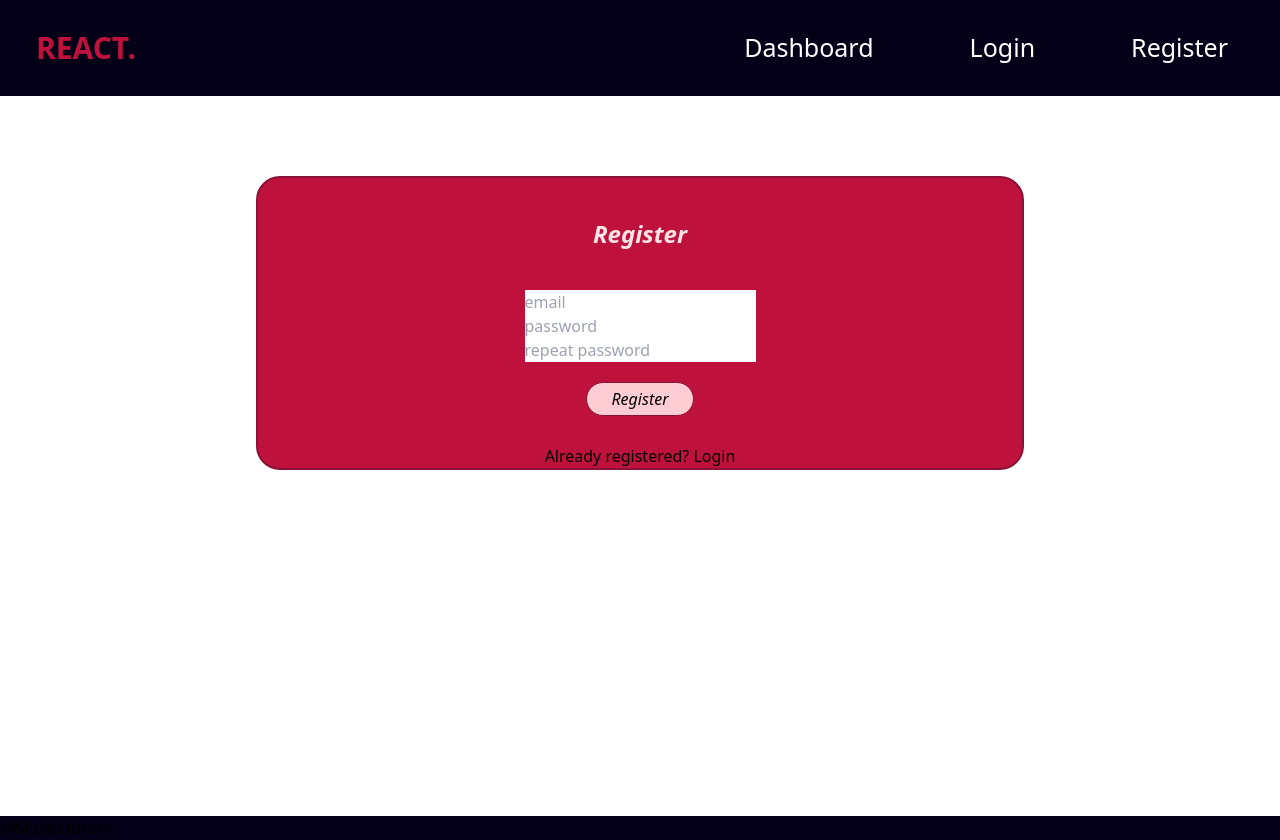
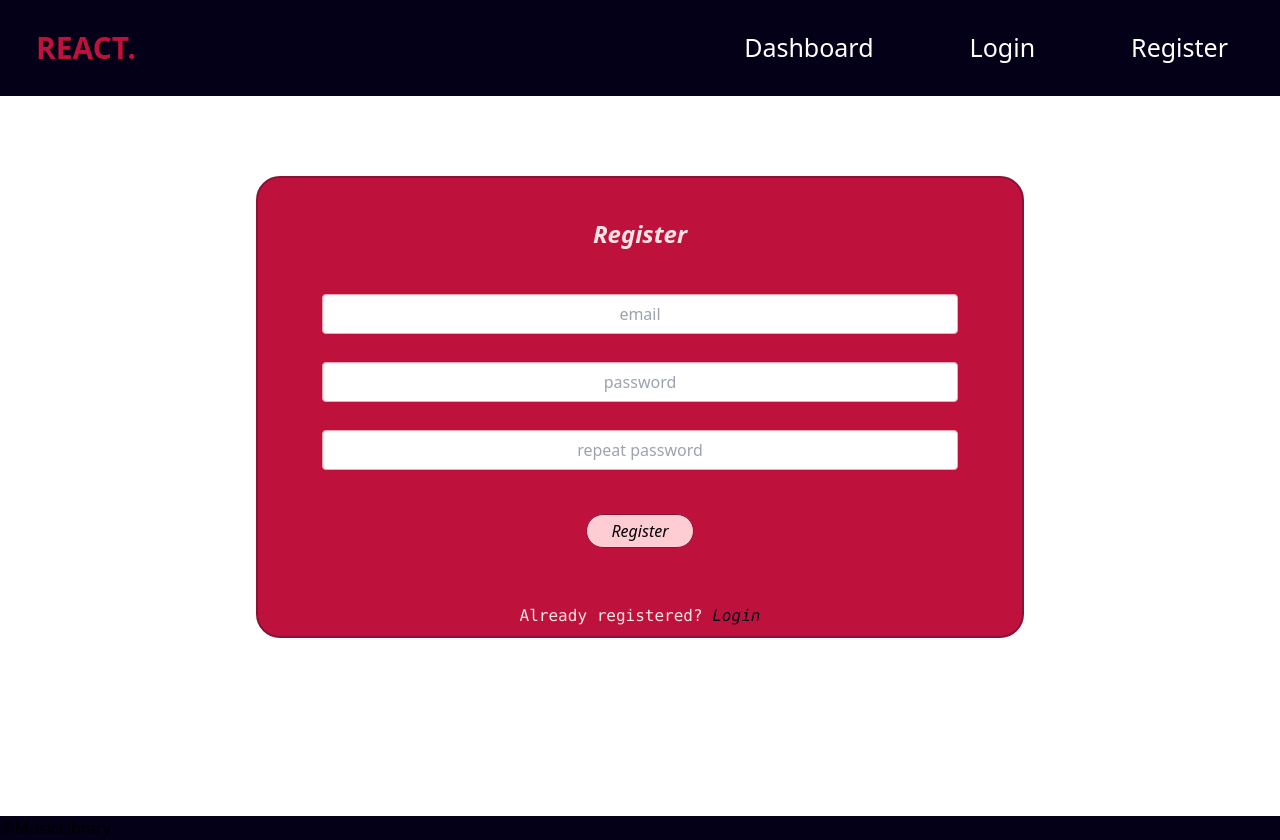
Before and after one commit to Piko327/CatalogMovie, a React (Create React App) app: page /Register in a window 1280 px wide. Built offline with nearby package versions, Linux system fonts and the light colour scheme.

Commit message:
login and register css finish

```diff
--- a/src/comonents/Create/Create.js
+++ b/src/comonents/Create/Create.js
@@ -93,7 +93,7 @@ const Create = () => {
           type="submit" disabled={!Object.values(value).every((x)=>x!=="")}>
             post
           </button>
-          {!Object.values(value).every((x)=>x!=="") && <div className='text-red-900 font-bold bg-white rounded m-1 block py-1 px-9'>All fields must be filled.</div>}
+          {!Object.values(value).every((x)=>x!=="") && <div className='text-red-900 font-bold bg-white rounded m-4 block py-1 px-2 md:px-9 '>All fields must be filled.</div>}
         </form>
         </div>
     </section>
--- a/src/comonents/Login/Login.js
+++ b/src/comonents/Login/Login.js
@@ -1,58 +1,72 @@
 import { Link, useNavigate } from "react-router-dom";
 import { login } from "../../api/userApi";
-import { useContext, useState} from "react";
+import { useContext, useState } from "react";
 import { AuthContext } from "../../context/AuthContext";
-
-
 
 const Login = () => {
   const navigate = useNavigate();
-  const {setLogin} = useContext(AuthContext);
-  const [value, setValue] = useState({ email: "",password: "",});
+  const { setLogin } = useContext(AuthContext);
+  const [value, setValue] = useState({ email: "", password: "" });
   const [error, setError] = useState("");
 
-
-        const ChangeHandler=(e) => {
-  setValue((state) => ({
+  const ChangeHandler = (e) => {
+    setValue((state) => ({
       ...state,
       [e.target.name]: e.target.value,
-      }));};
-
+    }));
+  };
 
   const onSubmitHandler = (e) => {
     e.preventDefault();
     login(value).then((resp) => {
       if (resp.email) {
         setLogin(resp);
-        navigate("/")
+        navigate("/");
+      } else {
+        setError(resp.message);
       }
-      else
-      { setError(resp.message)}})}
+    });
+  };
 
   return (
-    <section id="login">
-      <div className="form">
-        <h2>Login</h2>
-        <form className="login-form" onSubmit={onSubmitHandler}>
+    <section className="bg-white px-[20vw] py-[10vh] min-h-[90vh] ">
+      <div className="w-[60vw] bg-rose-700 border-2 border-rose-900 rounded-3xl">
+        <h2 className="text-2xl text-rose-100 italic my-10 font-bold text-center">
+          Login
+        </h2>
+        <form
+          className="flex flex-col items-center gap-5  w-full"
+          onSubmit={onSubmitHandler}
+        >
           <input
+            className=" block w-5/6 max- my-1 mx-3 rounded h-10 border-[1px] text-center border-rose-300"
             type="text"
             name="email"
             id="email"
             placeholder="email"
             value={value.email}
-            onChange={ChangeHandler}/>
+            onChange={ChangeHandler}
+          />
 
-         <input
+          <input
+            className=" block w-5/6 max- my-1 mx-3 rounded h-10 border-[1px] text-center border-rose-300"
             type="password"
             name="password"
             id="password"
             placeholder="password"
             value={value.password}
-            onChange={ChangeHandler}/>
-          <button type="submit" >login</button>
-          {error && <div className="errorMessage">{error}</div>}
-          <p className="message">
-            Not registered? <Link to="/Register">Create an account</Link>
+            onChange={ChangeHandler}
+          />
+          <button
+            className="mt-5 border-[0.5px] enabled:mb-7 trxt-primary border-rose-900 italic text-semibold rounded-full capitalize px-6 m-1 py-1 text-bold bg-rose-200 enabled:hover:bg-primary enabled:hover:text-rose-200 duration-500 ease-in-out enabled:hover:border-rose-700"
+            type="submit"
+          >
+            login
+          </button>
+
+          {error && <div className="errorMessage ">{error}</div>}
+          <p className="text-rose-100 font-mono text-center mb-2 ">
+            Not registered? <Link className='text-primary  text-bold italic' to="/Register">Create an account</Link>
           </p>
         </form>
       </div>
--- a/src/comonents/Register/Register.js
+++ b/src/comonents/Register/Register.js
@@ -1,145 +1,166 @@
-import { Link } from "react-router-dom"
-import { register } from "../../api/userApi"
-import { useNavigate } from "react-router-dom"
-import { AuthContext } from "../../context/AuthContext"
-import { useContext, nothing,useState } from "react"
- const Register =()=>
-{
-
-const {setLogin} =useContext(AuthContext)
-const [error, setError] = useState({ email:"",password:"",});
-const navigate =useNavigate()
+import { Link } from "react-router-dom";
+import { register } from "../../api/userApi";
+import { useNavigate } from "react-router-dom";
+import { AuthContext } from "../../context/AuthContext";
+import { useContext, nothing, useState } from "react";
+const Register = () => {
+  const { setLogin } = useContext(AuthContext);
+  const [error, setError] = useState({ email: "", password: "" });
+  const navigate = useNavigate();
   const [value, setValue] = useState({
-  email:"",
-  password:"",
-  repassword:"",
-
+    email: "",
+    password: "",
+    repassword: "",
   });
- const  CheckPassword=()=>
- {
-     let message=""
+  const CheckPassword = () => {
+    let message = "";
     if (value.password.length < 8) {
-      message="Password should be at least 8 characters long"
+      message = "Password should be at least 8 characters long";
       setError((state) => ({
         ...state,
-        password:message,
-        }))
+        password: message,
+      }));
     }
     // Password should contain at least one uppercase letter
     if (!/[A-Z]/.test(value.password)) {
-      message="Password should contain at least one uppercase letter"
+      message = "Password should contain at least one uppercase letter";
       setError((error) => ({
         ...error,
-        password:message
-        }))
+        password: message,
+      }));
     }
     if (!/\d/.test(value.password)) {
-      message="Password should contain at least one digit"
+      message = "Password should contain at least one digit";
       setError((state) => ({
         ...state,
-        password:message,
-        }))
+        password: message,
+      }));
     }
     // Password should contain at least one lowercase letter
     if (!/[a-z]/.test(value.password)) {
-     message=("Password should contain at least one lowercase letter")
+      message = "Password should contain at least one lowercase letter";
       setError((state) => ({
         ...state,
-      password:message,
-      }))
+        password: message,
+      }));
     }
-  if(message==="")
-   {
+    if (message === "") {
       setError((state) => ({
         ...state,
-        password:message}))}
+        password: message,
+      }));
+    }
+  };
+  const validateEmail = () => {
+    const regex = /\S+@\S+\.\S+/;
 
-  };
-  const validateEmail=()=>{
-
-   const regex = /\S+@\S+\.\S+/
-
-   if(regex.test(value.email))
-
-     {  setError((state) => ({
-       ...state,
-       email:"",
-       })) }
-     else
+    if (regex.test(value.email)) {
       setError((state) => ({
         ...state,
-       email:"Ivalid email adres",
-       })) }
-
-const  ChangeHandler=(e)=>
-{
-  setValue(state=>({
-    ...state,
-    [e.target.name]:e.target.value
-  }))
-}
-
-const  onSubmtHndler=(e)=>
- {
-  e.preventDefault()
-
-
-if(value.password===value.repassword)
-{
+        email: "",
+      }));
+    } else
       setError((state) => ({
         ...state,
-    password:"",
-    }))
+        email: "Invalid email address.",
+      }));
+  };
 
-  let data={
-    email:value.email,
-    password:value.password}
+  const ChangeHandler = (e) => {
+    setValue((state) => ({
+      ...state,
+      [e.target.name]: e.target.value,
+    }));
+  };
 
-register(data).then(resp=> {
- if(resp.message)
- {
+  const onSubmtHndler = (e) => {
+    e.preventDefault();
+
+    if (value.password === value.repassword) {
       setError((state) => ({
         ...state,
-    password:resp.message,
-    }))
- }else if(resp.email)
- {setLogin(resp)
+        password: "",
+      }));
 
-navigate("/")
+      let data = {
+        email: value.email,
+        password: value.password,
+      };
 
- }
-  })
-}else
-{
+      register(data).then((resp) => {
+        if (resp.message) {
           setError((state) => ({
             ...state,
-    password:"passwords must be same",
-    }))
+            password: resp.message,
+          }));
+        } else if (resp.email) {
+          setLogin(resp);
+
+          navigate("/");
         }
-
-
+      });
+    } else {
+      setError((state) => ({
+        ...state,
+        password: "passwords must be same",
+      }));
     }
-    return  <section className='bg-white px-[20vw] py-[10vh] min-h-[90vh] '>
-     <div className='w-[60vw] bg-rose-700 border-2 border-rose-900 rounded-3xl'>
-      <h2 className='text-2xl text-rose-100 italic my-10 font-bold text-center' >Register</h2>
-      <form className='flex flex-col items-center  w-full' onSubmit={onSubmtHndler}>
-        <input type="text" name="email" id="register-email" placeholder="email"   value={value.email}  onChange={ChangeHandler}     onBlur={validateEmail} />
-        {value.email ?
-         <div>{error.email}</div>
-         :nothing}
-        <input type="password" name="password" id="register-password" placeholder="password"   value={value.password}  onChange={ChangeHandler}  onBlur={CheckPassword}/>
-        <input type="password" name="repassword" id="repeat-password" placeholder="repeat password"  value={value.repassword}  onChange={ChangeHandler}
+  };
+  return (
+    <section className="bg-white px-[20vw] py-[10vh] min-h-[90vh] ">
+      <div className="w-[60vw] bg-rose-700 border-2 border-rose-900 rounded-3xl">
+        <h2 className="text-2xl text-rose-100 italic my-10 font-bold text-center">
+          Register
+        </h2>
+        <form
+          className="flex flex-col items-center gap-5  w-full"
+          onSubmit={onSubmtHndler}
+        >
+          <input
+            className=" block w-5/6 max- my-1 mx-3 rounded h-10 border-[1px] text-center border-rose-300"
+            type="text"
+            name="email"
+            id="register-email"
+            placeholder="email"
+            value={value.email}
+            onChange={ChangeHandler}
+            onBlur={validateEmail}
           />
-        {value.password ?
-         <div>{error.password}</div>
-         :nothing}
-        <button type="submit"
+          {value.email ? <div className=''>{error.email}</div> : nothing}
+          <input
+            className=" block w-5/6 max- my-1 mx-3 rounded h-10 border-[1px] text-center border-rose-300"
+            type="password"
+            name="password"
+            id="register-password"
+            placeholder="password"
+            value={value.password}
+            onChange={ChangeHandler}
+            onBlur={CheckPassword}
+          />
+          <input
+            className=" block w-5/6 max- my-1 mx-3 rounded h-10 border-[1px] text-center border-rose-300"
+            type="password"
+            name="repassword"
+            id="repeat-password"
+            placeholder="repeat password"
+            value={value.repassword}
+            onChange={ChangeHandler}
+          />
+          {value.password ? <div>{error.password}</div> : nothing}
+          <button
+            type="submit"
             className="mt-5 border-[0.5px] enabled:mb-7 trxt-primary border-rose-900 italic text-semibold rounded-full capitalize px-6 m-1 py-1 text-bold bg-rose-200 enabled:hover:bg-primary enabled:hover:text-rose-200 duration-500 ease-in-out enabled:hover:border-rose-700"
-         disabled={!Object.entries(error).some(x=>x)} >register</button>
-        <p className="message">Already registered? <Link to="/Login">Login</Link></p>
+            disabled={!Object.entries(error).some((x) => x)}
+          >
+            register
+          </button>
+          <p className="text-rose-100 font-mono text-center m-2">
+            Already registered? <Link className='text-primary text-bold italic' to="/Login">Login</Link>
+          </p>
         </form>
       </div>
     </section>
-}
+  );
+};
 
-export default Register
+export default Register;
```
Lines whose indentation alone changed are shown as unchanged.
